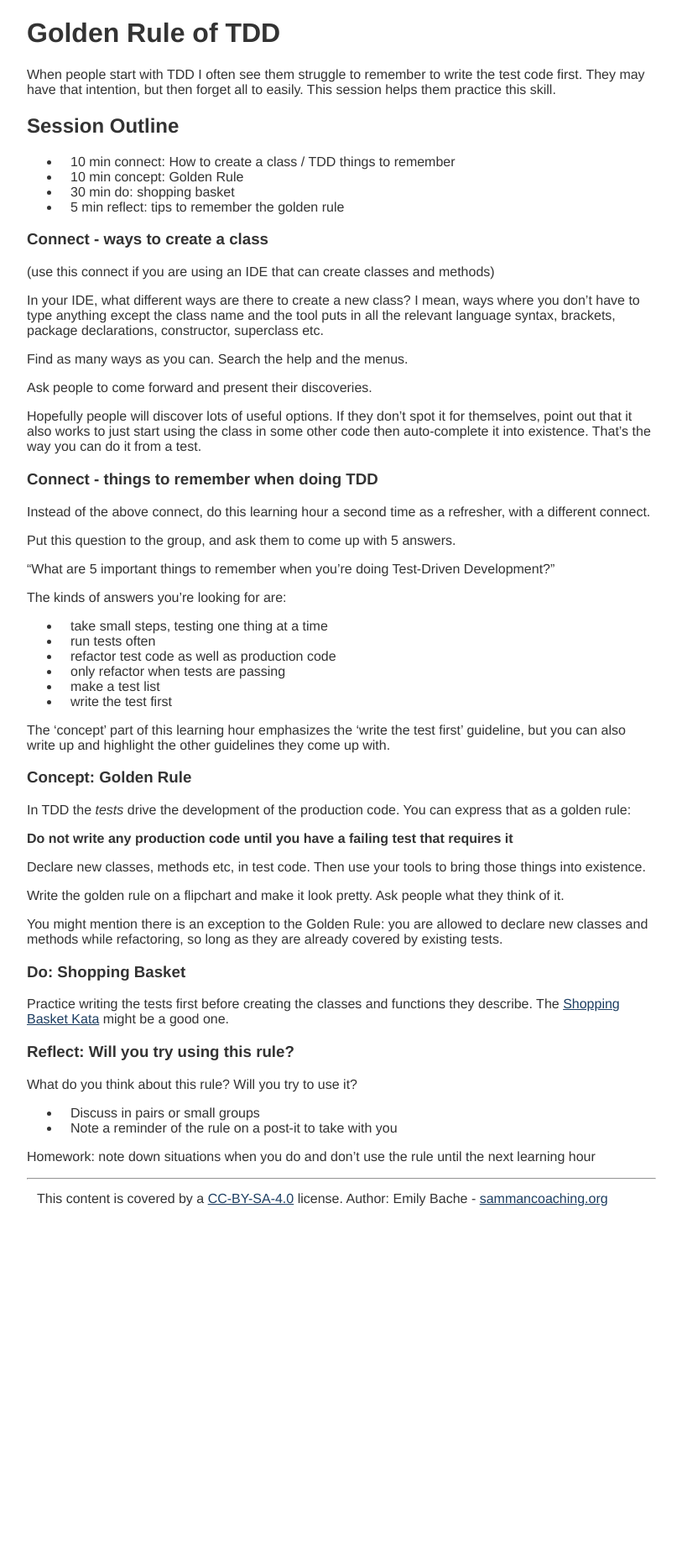
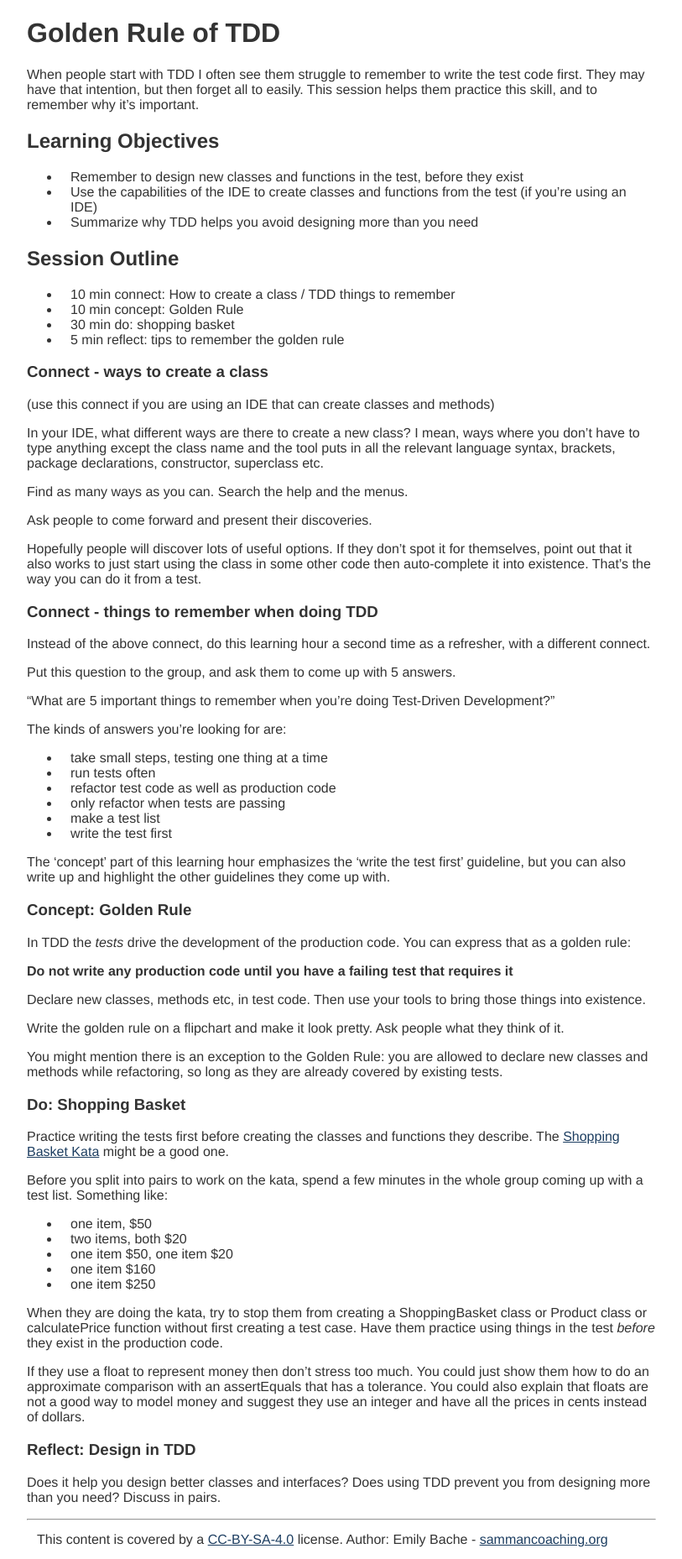
Before and after one commit to sammancoaching/website, a Jekyll site: the page built from _learning_hours/small_steps/golden_rule_tdd.md, in a window 1280 px wide. Shown: the whole page at 84% size, without its empty margins (233-1046 px from the left). Built offline with Jekyll 4.4.1, drawn with Linux system fonts in a browser that asks for light colours; before the commit the page ends 1451 px from its top, so only the background shows below that.

Commit message:
small improvements

```diff
--- a/_learning_hours/small_steps/golden_rule_tdd.md
+++ b/_learning_hours/small_steps/golden_rule_tdd.md
@@ -5,10 +5,15 @@ kata: shopping_basket
 difficulty: 1
 ---
 
-
 # Golden Rule of TDD
 
-When people start with TDD I often see them struggle to remember to write the test code first. They may have that intention, but then forget all to easily. This session helps them practice this skill.
+When people start with TDD I often see them struggle to remember to write the test code first. They may have that intention, but then forget all to easily. This session helps them practice this skill, and to remember why it's important.
+
+## Learning Objectives
+
+* Remember to design new classes and functions in the test, before they exist
+* Use the capabilities of the IDE to create classes and functions from the test (if you're using an IDE)
+* Summarize why TDD helps you avoid designing more than you need
 
 ## Session Outline
 
@@ -60,10 +65,17 @@ You might mention there is an exception to the Golden Rule: you are allowed to d
 ### Do: Shopping Basket
 Practice writing the tests first before creating the classes and functions they describe. The [Shopping Basket Kata](/kata_descriptions/shopping_basket.html) might be a good one.
 
-### Reflect: Will you try using this rule?
-What do you think about this rule? Will you try to use it?
+Before you split into pairs to work on the kata, spend a few minutes in the whole group coming up with a test list. Something like:
 
-- Discuss in pairs or small groups
-- Note a reminder of the rule on a post-it to take with you
+- one item, $50
+- two items, both $20
+- one item $50, one item $20
+- one item $160
+- one item $250
 
-Homework: note down situations when you do and don't use the rule until the next learning hour
+When they are doing the kata, try to stop them from creating a ShoppingBasket class or Product class or calculatePrice function without first creating a test case. Have them practice using things in the test _before_ they exist in the production code.
+
+If they use a float to represent money then don't stress too much. You could just show them how to do an approximate comparison with an assertEquals that has a tolerance. You could also explain that floats are not a good way to model money and suggest they use an integer and have all the prices in cents instead of dollars.
+
+### Reflect: Design in TDD
+Does it help you design better classes and interfaces? Does using TDD prevent you from designing more than you need? Discuss in pairs.
```
